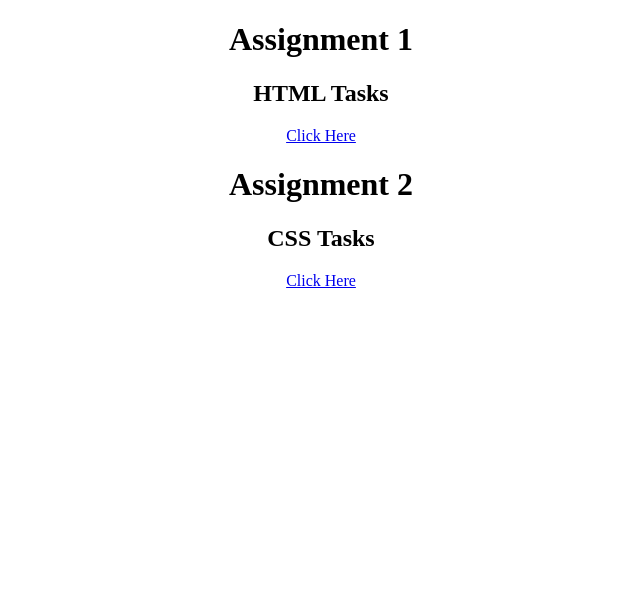
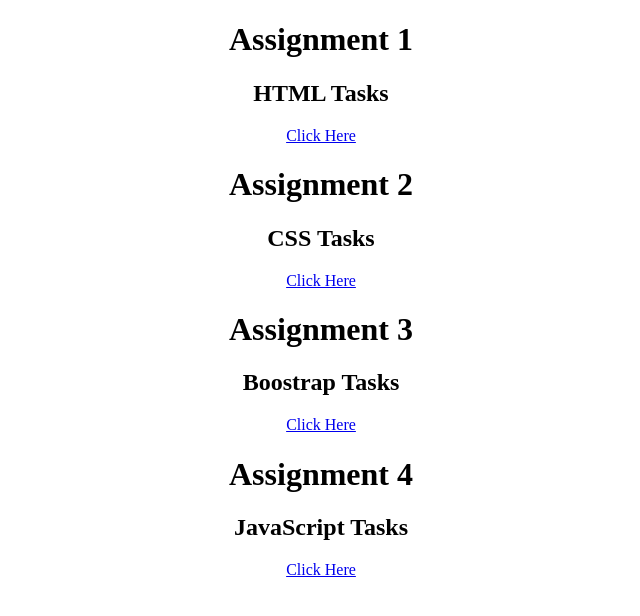
Before and after one commit to KrishnaDevRoyal/MernFullStack, a plain HTML site: page index.html in a window 1280 px wide. Shown: the whole page, without its empty margins (319-959 px from the left). Drawn offline with Linux system fonts and the light colour scheme.

Commit message:
Update index.html

```diff
--- a/index.html
+++ b/index.html
@@ -5,15 +5,29 @@
     <meta name="viewport" content="width=device-width, initial-scale=1.0">
     <title>Document</title>
 </head>
-<body style="text-align: center;">
-    <h1>Assignment 1</h1>
-    <h2>HTML Tasks</h2>
-    <a href="./Assignment - 1/index.html">Click Here</a>
-</body>
+<body>
+    <div style="text-align: center;">
+        <h1>Assignment 1</h1>
+        <h2>HTML Tasks</h2>
+        <a href="Assignment - 1/index.html">Click Here</a>
+    </div>
 
-<body style="text-align: center;">
-    <h1>Assignment 2</h1>
-    <h2>CSS Tasks</h2>
-    <a href="./Assignment - 2/index.html">Click Here</a>
+    <div style="text-align: center;">
+        <h1>Assignment 2</h1>
+        <h2>CSS Tasks</h2>
+        <a href="Assignment - 2/index.html">Click Here</a>
+    </div>
+
+    <div style="text-align: center;">
+        <h1>Assignment 3</h1>
+        <h2>Boostrap Tasks</h2>
+        <a href="Assignment - 3/index.html">Click Here</a>
+    </div>
+
+    <div style="text-align: center;">
+        <h1>Assignment 4</h1>
+        <h2>JavaScript Tasks</h2>
+        <a href="Assignment - 4/index.html">Click Here</a>
+    </div>
 </body>
 </html>
```
